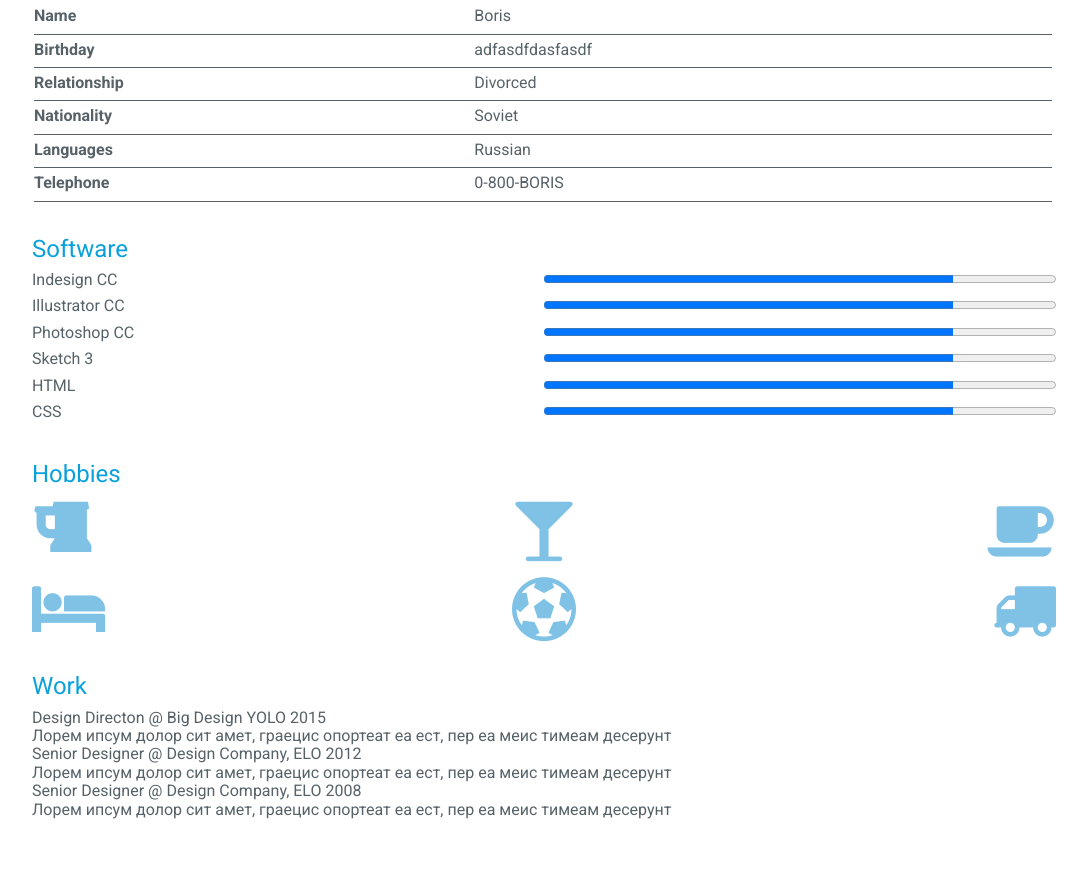
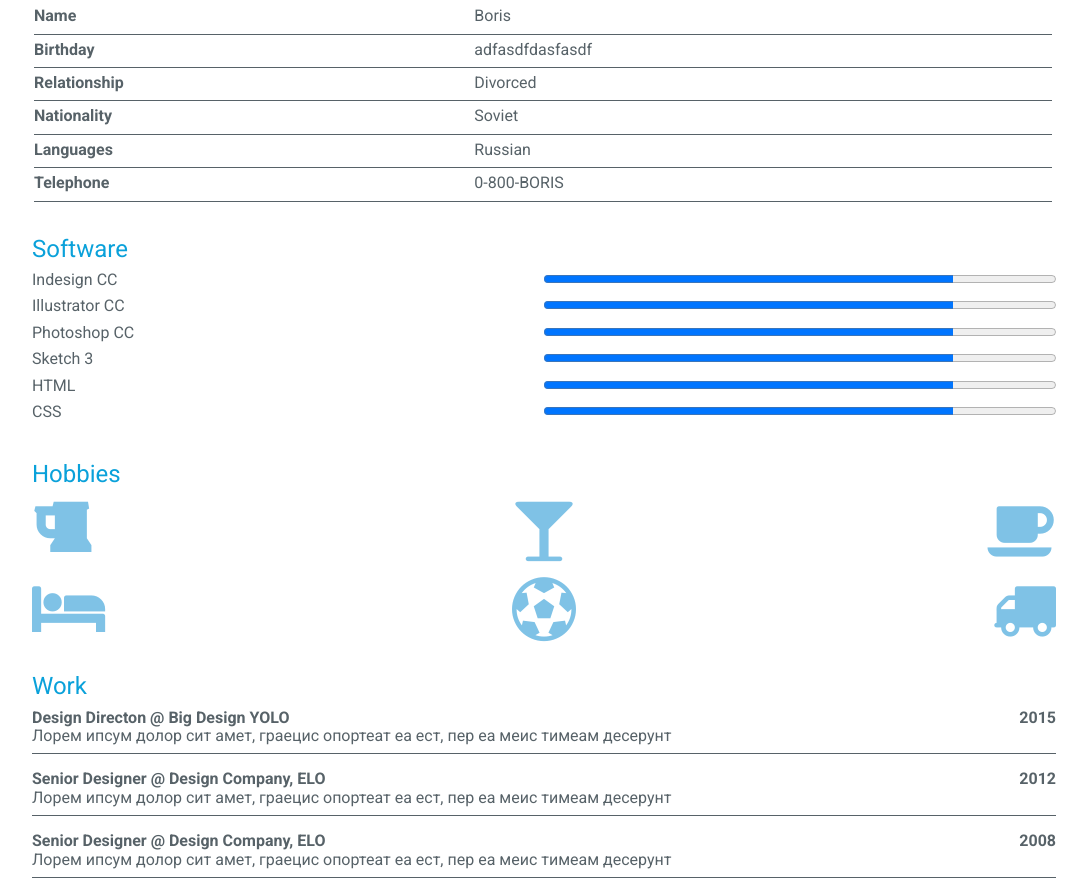
Before and after one commit to kuba-jablonski/web_dev_tier1, a plain HTML site: page resume_v3/index.html in a window 1280 px wide. Shown: the part 415-1293 px from the top of the page, without its empty margins (96-1183 px from the left). Before the commit the page ends 1234 px from the top, so only its background shows below. Drawn offline with Linux system fonts and the light colour scheme.

Commit message:
Complete work section

```diff
--- a/resume_v3/index.html
+++ b/resume_v3/index.html
@@ -112,14 +112,14 @@
                 </div>
             </div>
             <div class="right-column">
-                <div class="details-item">
+                <div class="details-item work">
                     <h2>Work</h2>
                     <div>
                         <p>Design Directon @ Big Design YOLO <span class="date">2015<span></p>
-                            <p>Лорем ипсум долор сит амет, граецис опортеат еа ест, пер еа меис тимеам десерунт</p>
-                        </div>
-                        <div>
-                            <p>Senior Designer @ Design Company, ELO <span class="date">2012</span></p>
+                        <p>Лорем ипсум долор сит амет, граецис опортеат еа ест, пер еа меис тимеам десерунт</p>
+                    </div>
+                    <div>
+                        <p>Senior Designer @ Design Company, ELO <span class="date">2012</span></p>
                         <p>Лорем ипсум долор сит амет, граецис опортеат еа ест, пер еа меис тимеам десерунт</p>
                     </div>
                     <div>
--- a/resume_v3/sass/partials/_details.scss
+++ b/resume_v3/sass/partials/_details.scss
@@ -23,7 +23,6 @@ main {
 .personal {
     table {
         width: 100%;
-
         td {
             border-bottom: 1px solid $grey;
             padding: 0.25rem 0 0.5rem 0;
@@ -45,7 +44,8 @@ main {
     h2 {
         width: 100%;
     }
-    p, progress {
+    p,
+    progress {
         width: 50%;
         margin-bottom: 0.5rem;
     }
@@ -56,26 +56,44 @@ main {
     display: flex;
     flex-flow: row wrap;
     justify-content: space-between;
-
     h2 {
         width: 100%;
     }
-
     .hobby {
         width: 33.333333%;
         color: $dark-blue;
         opacity: .5;
-
         &:nth-of-type(1n+4) {
             padding-top: 1rem;
         }
-
-        &:nth-of-type(2), &:nth-of-type(5) {
+        &:nth-of-type(2),
+        &:nth-of-type(5) {
             text-align: center;
         }
-
-        &:nth-of-type(3), &:nth-of-type(6) {
+        &:nth-of-type(3),
+        &:nth-of-type(6) {
             text-align: right;
         }
     }
 }
+
+.work {
+    width: 100%;
+    position: relative;
+    p {
+        .date {
+            float: right;
+        }
+        &:first-child {
+            font-weight: bold;
+        }
+    }
+    div {
+        border-bottom: 1px solid $grey;
+        padding-bottom: 0.5rem;
+        margin-top: 1rem;
+        &:first-of-type {
+            margin-top: 0;
+        }
+    }
+}
```
Also changed, not shown: resume_v3/css/app.css, 1 other file.
